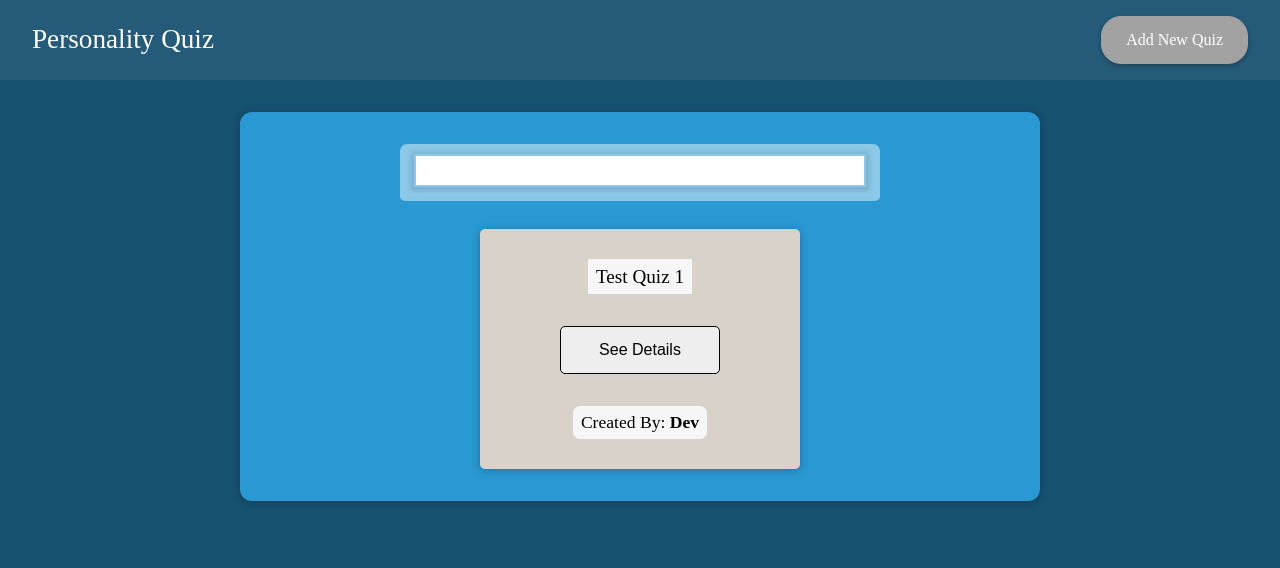
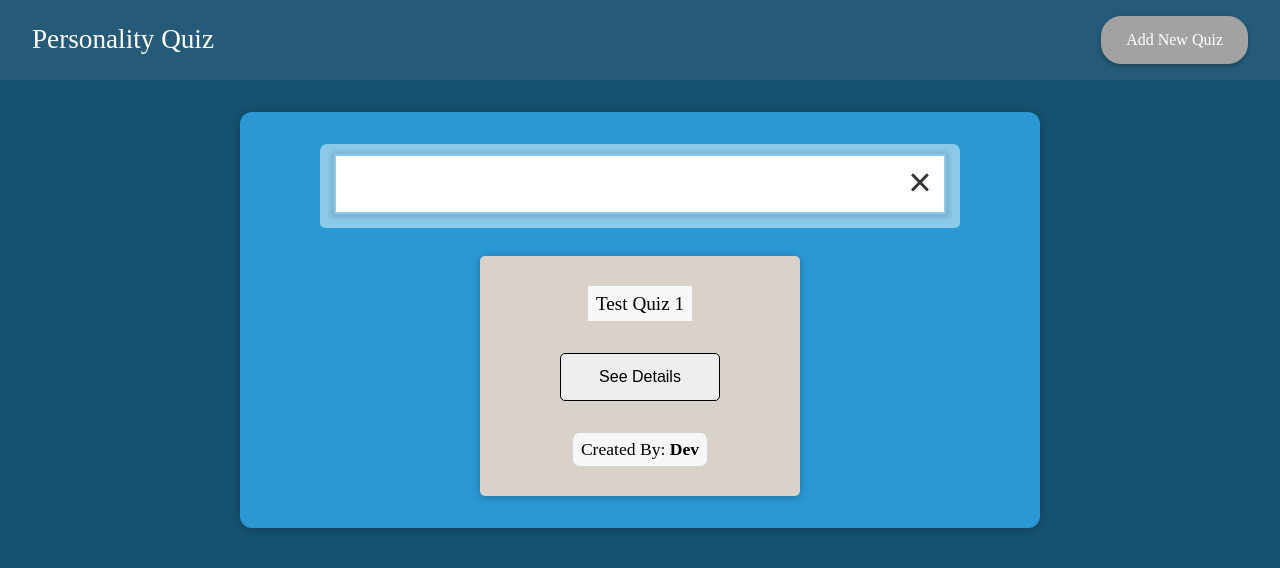
Before and after one commit to TazDeCoder/personality-quiz, a React (Create React App) app: page / in a window 1280 px wide. Shown: the top 568 px of the page. Built offline with nearby package versions, Linux system fonts and the light colour scheme; the HTML template or start-up script is replaced by a standard one.

Commit message:
Improve app SearchBar component ui and logic
Major imporvements: add 'clear feature' and feature to be able to navigate search terms via keypad

```diff
--- a/src/components/Quizzes/QuizzesSearchBar.js
+++ b/src/components/Quizzes/QuizzesSearchBar.js
@@ -8,13 +8,15 @@ function QuizzesSearchBar(props) {
   const quizCtx = useContext(QuizContext);
 
   const RESULTS_LIMIT = 5;
-  const [suggestions, setSuggestions] = useState([]);
-  const searchBarRef = useRef("");
 
-  const typeHandler = (e) => {
+  const searchBarRef = useRef();
+  const [searchTerms, setSearchTerms] = useState([]);
+  const [cursor, setCursor] = useState(0);
+
+  const searchBarTypeHandler = (e) => {
     const searchInput = e.target.value;
     if (!searchInput) {
-      setSuggestions([]);
+      setSearchTerms([]);
       return;
     }
     const filteredQuizzes = props.quizzes
@@ -28,10 +30,44 @@ function QuizzesSearchBar(props) {
         quiz.title.toLowerCase().startsWith(searchInput.toLowerCase())
       )
       .slice(0, RESULTS_LIMIT);
-    setSuggestions(filteredQuizzes);
+    setSearchTerms(filteredQuizzes);
   };
 
-  const suggestionClickHandler = (e) => {
+  const searchbarClearHandler = (e) => {
+    // Clear searchbar
+    searchBarRef.current.value = "";
+    setSearchTerms([]);
+  };
+
+  const searchBarBlurHandler = (e) => {
+    setTimeout(() => {
+      setCursor(0);
+      setSearchTerms([]);
+    }, 1000);
+  };
+
+  const searchBarKeydownChangeHandler = (e) => {
+    // Enter
+    if (e.keyCode === 13) {
+      const searchTerm = searchTerms[cursor];
+      const quiz = props.quizzes.find((quiz) => quiz.id === searchTerm.id);
+      quizCtx.setQuiz(quiz);
+      props.onViewQuiz();
+      // Clear searchbar
+      searchBarRef.current.value = "";
+      setSearchTerms([]);
+    }
+    // Arrow up
+    if (e.keyCode === 38 && cursor > 0) {
+      setCursor((prevCursor) => --prevCursor);
+    }
+    // Arrow down
+    if (e.keyCode === 40 && cursor < searchTerms.length - 1) {
+      setCursor((prevCursor) => ++prevCursor);
+    }
+  };
+
+  const searchTermClickHandler = (e) => {
     const quiz = props.quizzes.find(
       (quiz) => quiz.id === e.target.getAttribute("id")
     );
@@ -39,7 +75,13 @@ function QuizzesSearchBar(props) {
     props.onViewQuiz();
     // Clear searchbar
     searchBarRef.current.value = "";
-    setSuggestions([]);
+    setSearchTerms([]);
+  };
+
+  const searchTermMouseEnterHandler = (e) => {
+    const target = e.target;
+    if (!target);
+    setCursor(target.index);
   };
 
   return (
@@ -47,9 +89,14 @@ function QuizzesSearchBar(props) {
       <SearchBar
         ref={searchBarRef}
         className={styles.searchbar}
-        suggestions={suggestions}
-        onType={typeHandler}
-        onSuggestionClick={suggestionClickHandler}
+        searchTerms={searchTerms}
+        cursor={cursor}
+        onType={searchBarTypeHandler}
+        onClear={searchbarClearHandler}
+        onBlur={searchBarBlurHandler}
+        onKeyDown={searchBarKeydownChangeHandler}
+        onClick={searchTermClickHandler}
+        onMouseEnter={searchTermMouseEnterHandler}
       />
     </>
   );
--- a/src/components/UI/SearchBar/SearchBar.js
+++ b/src/components/UI/SearchBar/SearchBar.js
@@ -11,18 +11,30 @@ const SearchBar = React.forwardRef((props, ref) => {
           className={styles["searchbar-wrapper__input"]}
           type="text"
           onChange={props.onType}
+          onBlur={props.onBlur}
+          onKeyDown={props.onKeyDown}
         />
+        <button
+          className={styles["searchbar-wrapper__btn--clear"]}
+          onClick={props.onClear}
+        >
+          &times;
+        </button>
       </div>
 
-      <ul className={styles["searchbar-list"]}>
-        {props.suggestions.map((suggestion) => (
+      <ul className={styles["searchbar-list"]} onKeyDown={props.onKeyDown}>
+        {props.searchTerms.map((searchTerm, idx) => (
           <li
-            className={styles["searchbar-list__item"]}
-            key={suggestion.id}
-            id={suggestion.id}
-            onClick={props.onSuggestionClick}
+            className={`${styles["searchbar-list__item"]} ${
+              props.cursor === idx ? styles.selected : ""
+            }`}
+            key={searchTerm.id}
+            id={searchTerm.id}
+            index={idx}
+            onClick={props.onClick}
+            onMouseEnter={props.onMouseEnter}
           >
-            {suggestion.title}
+            {searchTerm.title}
           </li>
         ))}
       </ul>
--- a/src/components/UI/SearchBar/SearchBar.module.css
+++ b/src/components/UI/SearchBar/SearchBar.module.css
@@ -8,7 +8,7 @@
 .searchbar {
   position: relative;
   width: 100%;
-  max-width: 30rem;
+  max-width: 40rem;
   padding: 0.25rem 0.5rem;
   margin: 1rem auto;
   border-top-left-radius: 7px;
@@ -25,11 +25,22 @@
 
 .searchbar-wrapper__input {
   width: 100%;
-  padding: 0.25rem 0.5rem;
-  font-size: 1.1rem;
+  padding: 1rem 1.25rem;
+  font-size: 1.3rem;
   font-weight: 500;
   border: inherit;
   box-shadow: 0px 1px 5px 3px rgba(0, 0, 0, 0.12);
+}
+
+.searchbar-wrapper__btn--clear {
+  position: absolute;
+  top: 0.9rem;
+  right: 1rem;
+  font-size: 2.5rem;
+  color: #333;
+  cursor: pointer;
+  background: none;
+  border: none;
 }
 
 .searchbar-list {
@@ -37,7 +48,7 @@
   z-index: 10;
   left: 0;
   width: 100%;
-  padding: 0.25rem;
+  padding: 0.25rem 0.5rem;
   background-color: var(--primary-color);
   border-bottom-left-radius: 5px;
   border-bottom-right-radius: 5px;
@@ -51,9 +62,11 @@
   color: var(--font-color);
   background-color: var(--secondary-color);
   border-radius: 3px;
+  cursor: pointer;
 }
 
-.searchbar-list__item:hover {
-  cursor: pointer;
+.searchbar-list__item:hover,
+.selected {
   background-color: var(--tertiary-color);
+  outline: #fff solid;
 }
```
